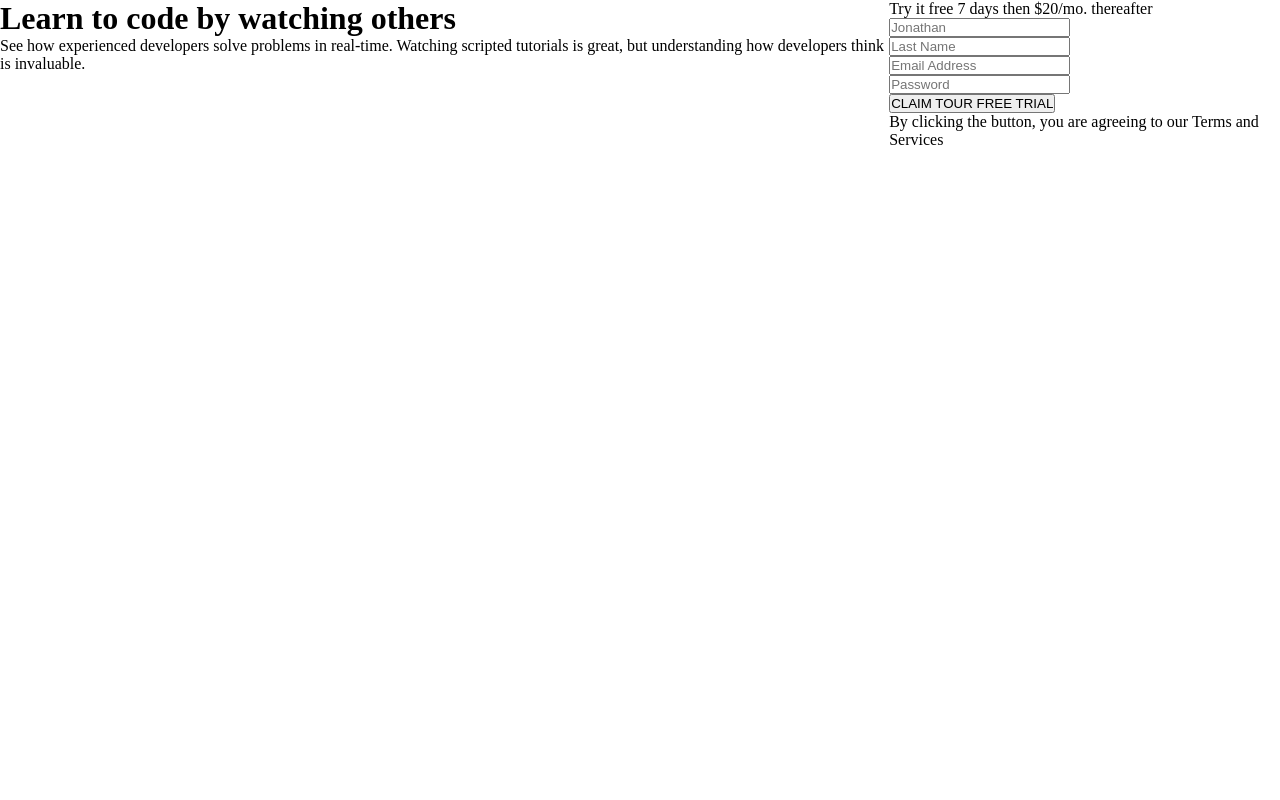
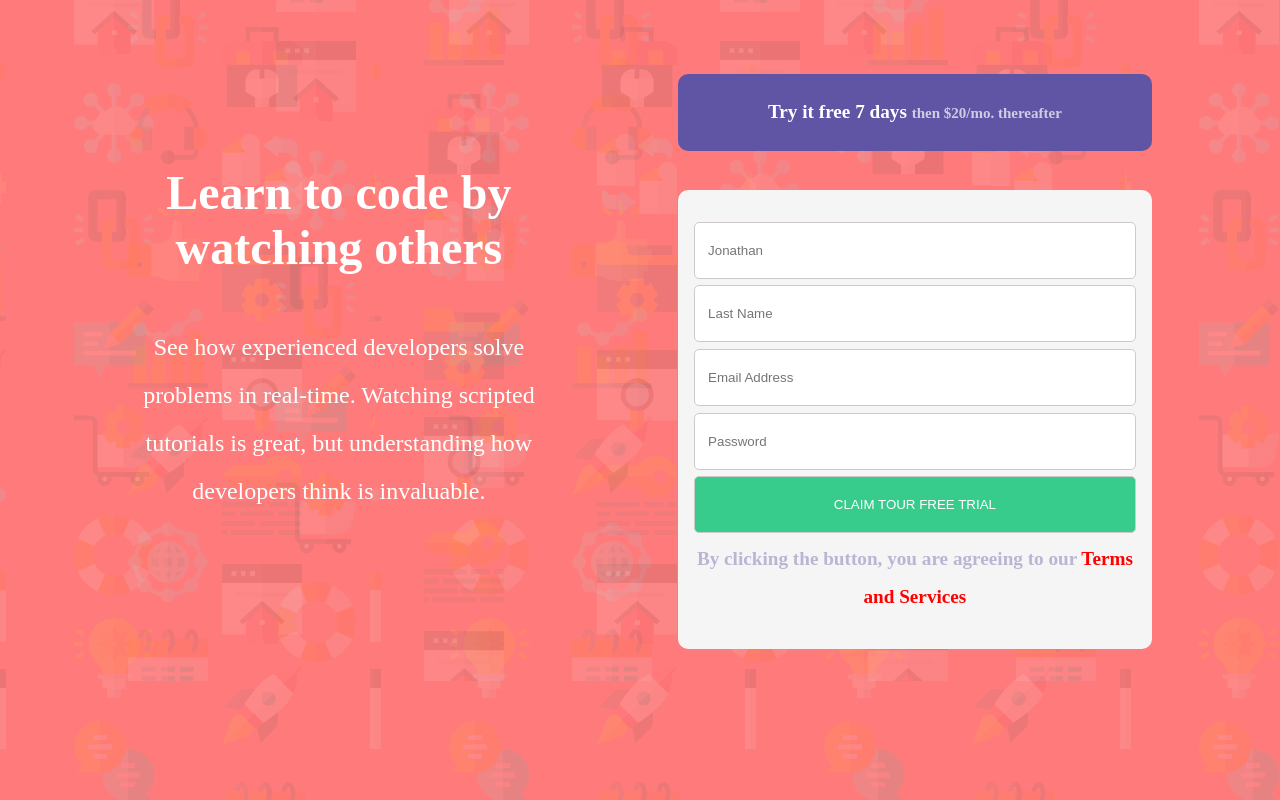
Before and after one commit to koredebanfe/clipboardLandingPage, a plain HTML site: page index.html in a window 1280 px wide. Drawn offline with Linux system fonts and the light colour scheme.

Commit message:
updating pages

```diff
--- a/index.css
+++ b/index.css
@@ -1,10 +1,119 @@
-* {
+*,
+body {
     padding: 0;
     margin: 0;
     box-sizing: border-box;
 }
 
+body {
+    background-color:  hsl(0, 100%, 74%);
+    color: white;
+    background-image: url(./images/bg-intro-mobile.png);
+    text-align: center;
+}
+
 main {
-    display: flex;
-    background-color: ;
+    max-width: 80vw;
+    margin: auto;
+    padding: 1em 0;
 }
+
+h1 {
+    margin-bottom: 1em;
+}
+
+p {
+    line-height: 2em;
+    font-size: 1.2em;
+}
+
+.form--container > p {
+    background-color: hsl(248, 32%, 49%);
+    margin-bottom: 2em;
+    margin-top: 3em;
+    padding: 2em 1em;
+    border-radius: 10px;
+    font-weight: 800;
+}
+
+.duration{
+    opacity: 0.7;
+    font-size: 15px;
+}
+
+[type="submit"] {
+    background-color: hsl(154, 59%, 51%);
+    color: white;
+}
+
+
+.form {
+    border-radius: 10px;
+    background-color: whitesmoke;
+    margin: auto;
+    padding: 2em 1em;
+    margin-top: 2em;
+    margin-bottom: 1em;
+}
+
+input{
+    width: 100%;
+    padding: 1.5em 1em;
+    margin-bottom: 0.5em;
+    border: 1px solid rgb(208, 201, 201);
+    border-radius: 5px;
+}
+
+input:focus{
+    outline: none;
+}
+
+.form > p {
+    color:  hsl(246, 25%, 77%);
+    font-weight: 900;
+}
+
+.terms--conditions {
+    color: red;
+}
+
+input:invalid {
+    background-image: url(./images/icon-error.svg);
+    background-repeat: no-repeat;
+    background-position: right center;
+}
+
+@media only screen and (min-width: 728px) {
+
+    main {
+        display: flex;
+        justify-content: space-around;
+        background-image: url(./images/bg-intro-desktop.png);
+        background-repeat: no-repeat
+    }
+
+    .form--container {
+        max-width: 90vw;
+    }
+
+    .header {
+        width: 40vw;
+        margin-right: 10vw;
+        align-self: center;
+        font-size: 1.5em;
+    }
+
+    .form--container > p {
+        padding: 1em;
+    }
+
+    .header p {
+        font-size: 1em;
+    }
+
+    .header h1 {
+        font-size: 2em;
+    }
+
+
+}
--- a/index.html
+++ b/index.html
@@ -20,11 +20,14 @@
             </p>
         </div>
 
-        <div class="form">
+        <div class="form--container">
             <p>
                 Try it free 7 days <span class="duration">then $20/mo. thereafter</span>
             </p>
 
+            <div class="form">
+
+                <div class="form--input">
                     <form action="">
                         <label for="firstname"></label>
                         <input type="text" name="firstname" id="firstname" placeholder="Jonathan"> <br>
@@ -40,11 +43,15 @@
 
                         <input type="submit" value="CLAIM TOUR FREE TRIAL">
                     </form>
+                </div>
+
 
                 <p>
                     By clicking the button, you are agreeing to our <span class="terms--conditions">Terms and Services</span>
                 </p>
             </div>
+        </div>
+
     </main>
 </body>
 </html>
```
Lines whose indentation alone changed are shown as unchanged.
